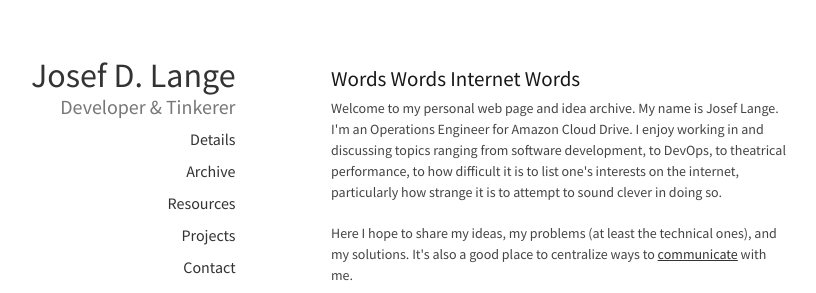
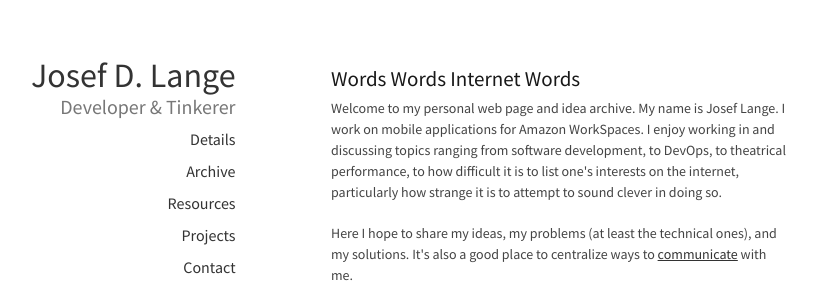
Before and after one commit to josefdlange/josefdlange.github.com, a Jekyll site: the page built from index.html, in a window 1280 px wide. Shown: the top 293 px of the page, without its empty margins (199-1015 px from the left). Built offline with Jekyll 4.4.1, drawn with Linux system fonts in a browser that asks for light colours.

Commit message:
Finally changed my job title :-P

```diff
--- a/index.html
+++ b/index.html
@@ -4,7 +4,7 @@ title: Words Words Internet Words
 ---
 <h4>{{ page.title }}</h4>
 
-<p>Welcome to my personal web page and idea archive. My name is Josef Lange. I'm an Operations Engineer for Amazon Cloud Drive. I enjoy working in and discussing topics ranging from software development, to DevOps, to theatrical performance, to how difficult it is to list one's interests on the internet, particularly how strange it is to attempt to sound clever in doing so.<p>
+<p>Welcome to my personal web page and idea archive. My name is Josef Lange. I work on mobile applications for Amazon WorkSpaces. I enjoy working in and discussing topics ranging from software development, to DevOps, to theatrical performance, to how difficult it is to list one's interests on the internet, particularly how strange it is to attempt to sound clever in doing so.<p>
 <p>Here I hope to share my ideas, my problems (at least the technical ones), and my solutions. It's also a good place to centralize ways to <a href="/contact">communicate</a> with me.</p>
 <p>I am also an avid amateur chef, and hope to use this website to share recipes I've come up with as I come up with them. I'm terrible at recording my recipes, however, so don't expect a whole lot on that front, I suppose.</p>
 <h4>Some recent posts</h4>
```
